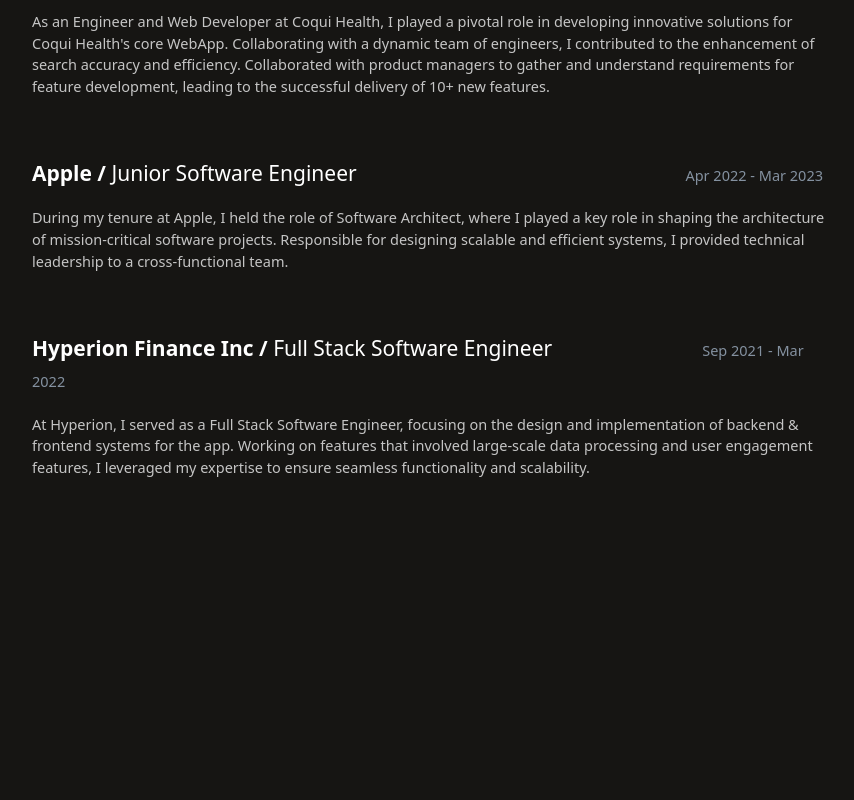
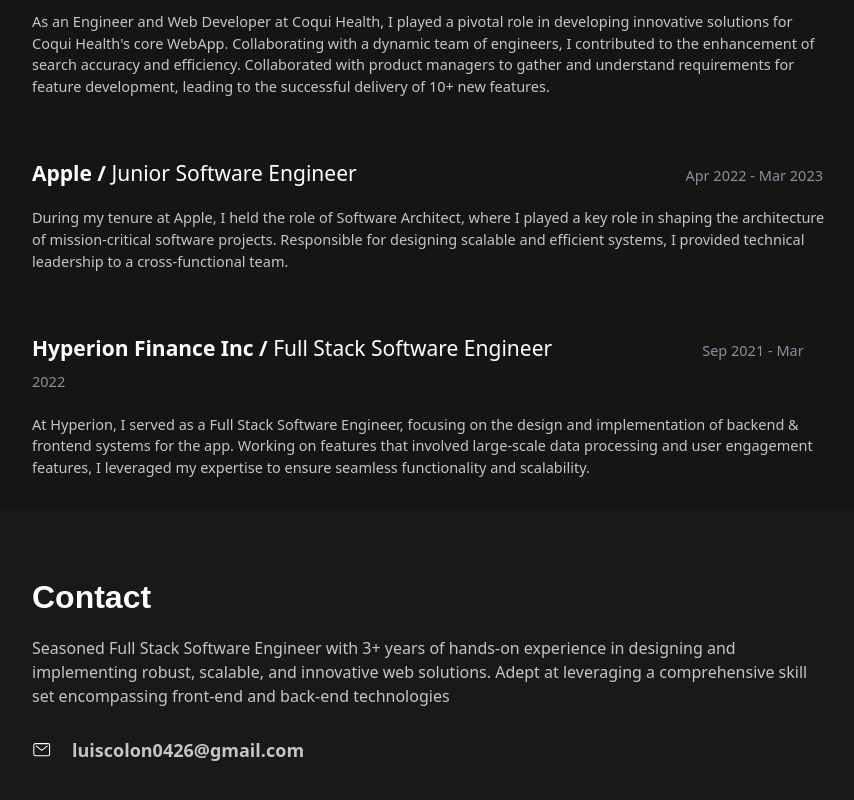
Before and after one commit to luiscolon0426/my-portfolio, a React (Create React App) app: page / in a window 1280 px wide. Shown: the part 1338-2138 px from the top of the page, without its empty margins (208-1062 px from the left). Before the commit the page ends 1847 px from the top, so only its background shows below. Built offline with nearby package versions, Linux system fonts and the light colour scheme.

Commit message:
added contact footer

```diff
--- a/src/App.tsx
+++ b/src/App.tsx
@@ -3,6 +3,8 @@
 import "./nav.css";
 import Home from "./components/Home";
 import Experience from "./components/Experience";
+import Contact from "./components/Contact";
+// import Projects from "./components/Projects";
 
 function App() {
   return (
@@ -24,11 +26,9 @@
         </ul>
       </nav>
       <Home title={""} />
-      {/* 🏗️COMING SOON🚧 */}
       <Experience title={""} description={""} />
-      {/* <Projects/> */}
-      {/* <Contact/> */}
-      {/* 🏗️COMING SOON🚧 */}
+      {/* <Projects title={""} description={""} /> */}
+      <Contact message={""} />
     </div>
   );
 }
--- a/src/components/Contact.tsx
+++ b/src/components/Contact.tsx
@@ -1,4 +1,6 @@
 import React from "react";
+import "./contact.css";
+import { EmailIconIcon } from "./assets/email-icon";
 
 interface ContactProps {
   message: string;
@@ -6,9 +8,29 @@
 
 function Contact({ message }: ContactProps) {
   return (
-    <div id="contact">
-      <h1>Contact</h1>
-      <p>{message}</p>
+    <div className="contact-root" id="contact">
+      <div className="contact-content">
+        <div className="contact-title">Contact</div>
+        <div className="contact-description">
+          <p>
+            Seasoned Full Stack Software Engineer with 3+ years of hands-on
+            experience in designing and implementing robust, scalable, and
+            innovative web solutions. Adept at leveraging a comprehensive skill
+            set encompassing front-end and back-end technologies
+          </p>
+        </div>
+        <div className="contact-email">
+          <div className="email-icon">
+            <EmailIconIcon />
+          </div>
+          <i className="email-icon"></i> luiscolon0426@gmail.com
+        </div>
+        <div className="contact-icons">
+          <i className="fab fa-instagram"></i>
+          <i className="fab fa-x-twitter"></i>
+          <i className="fab fa-youtube"></i>
+        </div>
+      </div>
     </div>
   );
 }
--- a/src/components/Experience.tsx
+++ b/src/components/Experience.tsx
@@ -23,7 +23,7 @@
 
 function Experience({ title, description }: ExperienceProps) {
   return (
-    <div>
+    <div id="experience">
       <h5>EXPERIENCE WITH</h5>
       <div className="iconContainer">
         <img src={javascript} alt="JS" className="experienceIcons" />
--- /dev/null
+++ b/src/components/assets/email-icon.tsx
@@ -0,0 +1,30 @@
+import React from "react";
+import { memo, SVGProps } from "react";
+
+const EmailIconIcon = (props: SVGProps<SVGSVGElement>) => (
+  <svg
+    preserveAspectRatio="none"
+    viewBox="0 0 17 17"
+    fill="none"
+    xmlns="http://www.w3.org/2000/svg"
+    {...props}
+  >
+    <path
+      d="M2.83716 3.09491H13.6693C14.3815 3.09491 14.9588 3.67226 14.9588 4.38445V12.1217C14.9588 12.8339 14.3815 13.4112 13.6693 13.4112H2.83716C2.12497 13.4112 1.54762 12.8339 1.54762 12.1217V4.38445C1.54762 3.67226 2.12497 3.09491 2.83716 3.09491Z"
+      stroke="white"
+      strokeWidth={0.884256}
+      strokeLinecap="round"
+      strokeLinejoin="round"
+    />
+    <path
+      d="M12.8954 5.15822L8.25301 8.76893L3.61067 5.15822"
+      stroke="white"
+      strokeWidth={0.884256}
+      strokeLinecap="round"
+      strokeLinejoin="round"
+    />
+  </svg>
+);
+
+const Memo = memo(EmailIconIcon);
+export { Memo as EmailIconIcon };
--- /dev/null
+++ b/src/components/contact.css
@@ -0,0 +1,66 @@
+.contact-root {
+  display: flex;
+  justify-content: center;
+  background-color: #191919;
+  padding: 50px 0;
+  width: 100%;
+  color: #c5c5c5;
+}
+
+.contact-content {
+  max-width: 800px;
+  padding: 20px;
+}
+
+.contact-title {
+  color: #fff;
+  font-size: 32px;
+  font-weight: bold;
+  font-family: Poppins, sans-serif;
+  margin-bottom: 20px;
+  text-align: left;
+}
+
+.contact-description {
+  display: flex;
+  font-size: 16px;
+  text-align: left;
+  line-height: 1.5;
+  margin-bottom: 20px;
+}
+
+.contact-description p {
+  margin: 0 0 10px;
+}
+
+.contact-email {
+  font-size: 18px;
+  font-weight: 600;
+  margin-bottom: 30px;
+  display: flex;
+  align-items: center;
+}
+
+.email-icon {
+  content: "";
+  display: inline-block;
+  width: 20px;
+  height: 20px;
+  background-size: contain;
+
+}
+
+.contact-icons {
+  display: flex;
+  gap: 20px;
+}
+
+.contact-icons i {
+  font-size: 24px;
+  color: #c5c5c5;
+  transition: color 0.3s;
+}
+
+.contact-icons i:hover {
+  color: #fff;
+}
```
Also changed, not shown: src/components/Projects.tsx (+5 -2 lines), src/components/projects.css (added, +23 -0 lines).
